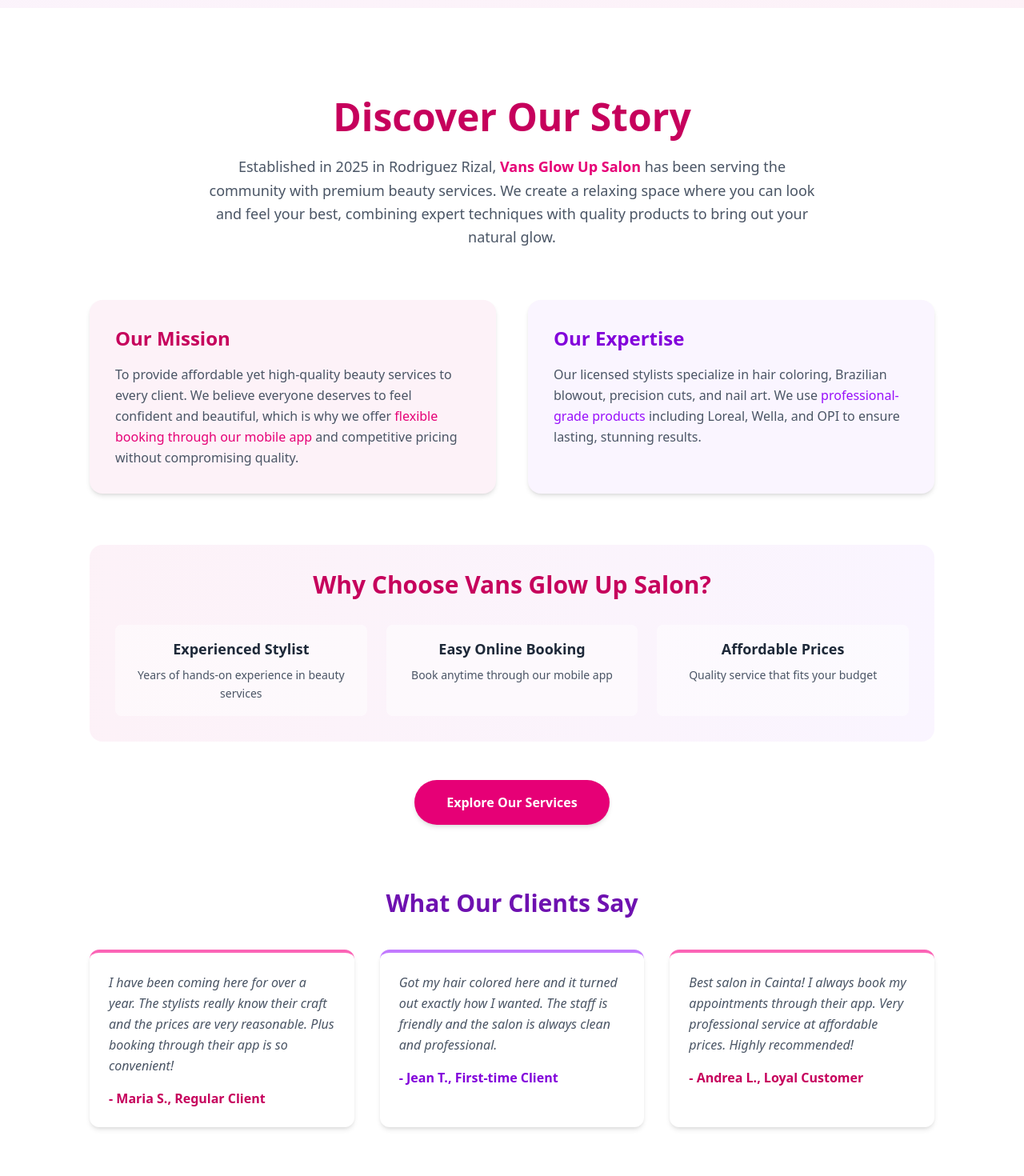
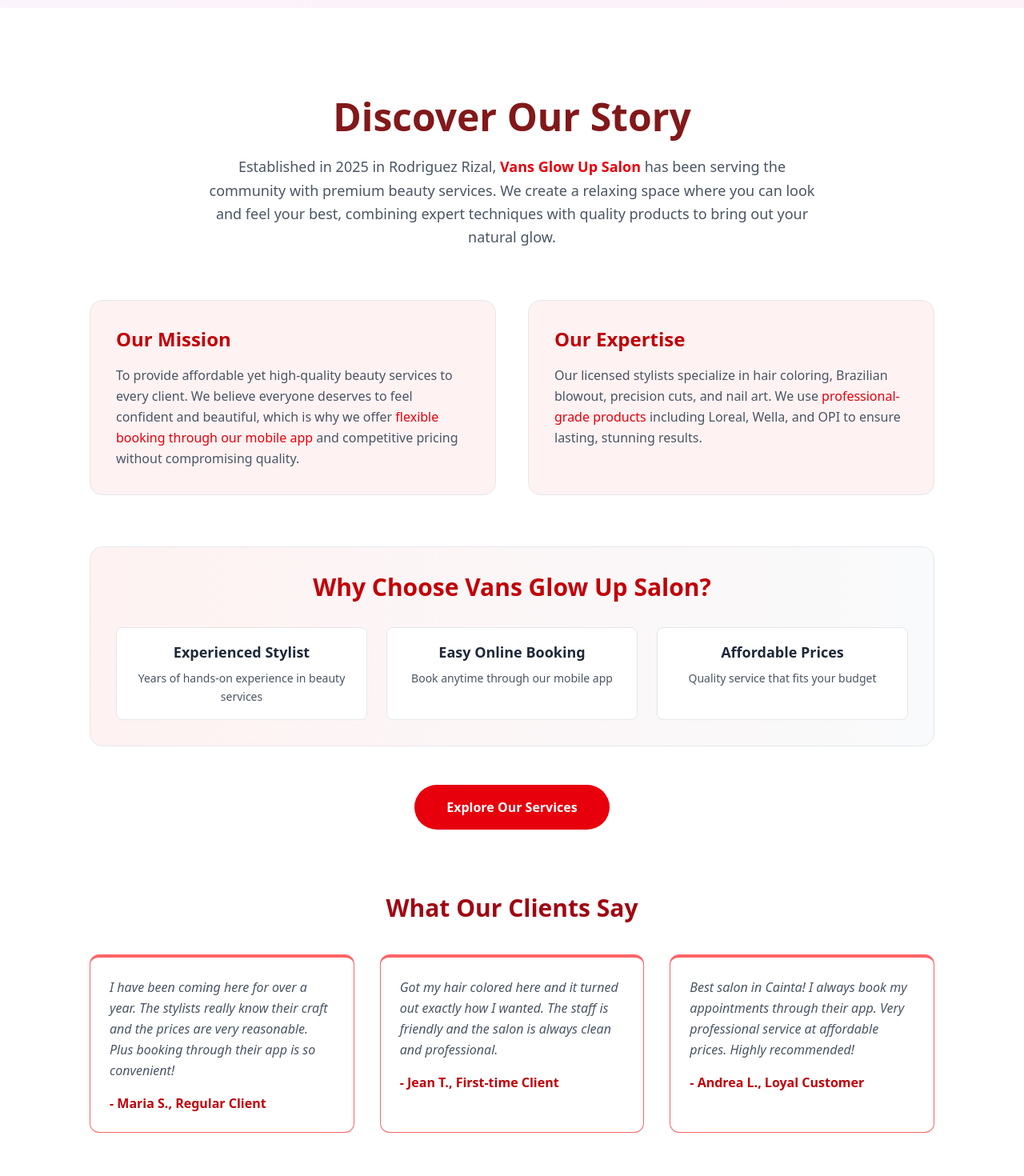
Before and after one commit to ryndngl/Salon_Website, a React (Vite) app: page / in a window 1280 px wide. Shown: the part 3160-4630 px from the top of the page at 80% size. Built offline with nearby package versions, Linux system fonts and the light colour scheme.

Commit message:
Update About section: change to red theme and remove shadows

```diff
--- a/src/components/About.jsx
+++ b/src/components/About.jsx
@@ -3,46 +3,46 @@
     <section id="about" className="py-12 sm:py-16 md:py-20 lg:py-28 bg-white text-gray-800">
       <div className="container mx-auto px-4 sm:px-6 md:px-8 lg:px-12 max-w-6xl">
 
-        <h2 className="text-3xl sm:text-4xl md:text-5xl font-bold text-center mb-4 sm:mb-5 md:mb-6 text-pink-700">
+        <h2 className="text-3xl sm:text-4xl md:text-5xl font-bold text-center mb-4 sm:mb-5 md:mb-6 text-red-900">
           Discover Our Story
         </h2>
 
         <p className="text-center text-base sm:text-lg text-gray-600 max-w-3xl mx-auto mb-10 sm:mb-12 md:mb-16 leading-relaxed">
-          Established in 2025 in Rodriguez Rizal, <span className="font-semibold text-pink-600">Vans Glow Up Salon</span> has been serving the community with premium beauty services. We create a relaxing space where you can look and feel your best, combining expert techniques with quality products to bring out your natural glow.
+          Established in 2025 in Rodriguez Rizal, <span className="font-semibold text-red-600">Vans Glow Up Salon</span> has been serving the community with premium beauty services. We create a relaxing space where you can look and feel your best, combining expert techniques with quality products to bring out your natural glow.
         </p>
 
         <div className="grid grid-cols-1 md:grid-cols-2 gap-6 sm:gap-8 md:gap-10">
 
-          <div className="bg-pink-50 p-6 sm:p-7 md:p-8 rounded-xl sm:rounded-2xl shadow-md hover:shadow-lg transition">
-            <h3 className="text-xl sm:text-2xl font-semibold text-pink-700 mb-3 sm:mb-4">Our Mission</h3>
+          <div className="bg-red-50 p-6 sm:p-7 md:p-8 rounded-xl sm:rounded-2xl border border-gray-200 transition">
+            <h3 className="text-xl sm:text-2xl font-semibold text-red-700 mb-3 sm:mb-4">Our Mission</h3>
             <p className="text-sm sm:text-base text-gray-600 leading-relaxed">
-              To provide affordable yet high-quality beauty services to every client. We believe everyone deserves to feel confident and beautiful, which is why we offer <span className="font-medium text-pink-600">flexible booking through our mobile app</span> and competitive pricing without compromising quality.
+              To provide affordable yet high-quality beauty services to every client. We believe everyone deserves to feel confident and beautiful, which is why we offer <span className="font-medium text-red-600">flexible booking through our mobile app</span> and competitive pricing without compromising quality.
             </p>
           </div>
 
-          <div className="bg-purple-50 p-6 sm:p-7 md:p-8 rounded-xl sm:rounded-2xl shadow-md hover:shadow-lg transition">
-            <h3 className="text-xl sm:text-2xl font-semibold text-purple-700 mb-3 sm:mb-4">Our Expertise</h3>
+          <div className="bg-red-50 p-6 sm:p-7 md:p-8 rounded-xl sm:rounded-2xl border border-gray-200 transition">
+            <h3 className="text-xl sm:text-2xl font-semibold text-red-700 mb-3 sm:mb-4">Our Expertise</h3>
             <p className="text-sm sm:text-base text-gray-600 leading-relaxed">
-              Our licensed stylists specialize in hair coloring, Brazilian blowout, precision cuts, and nail art. We use <span className="font-medium text-purple-600">professional-grade products</span> including Loreal, Wella, and OPI to ensure lasting, stunning results.
+              Our licensed stylists specialize in hair coloring, Brazilian blowout, precision cuts, and nail art. We use <span className="font-medium text-red-600">professional-grade products</span> including Loreal, Wella, and OPI to ensure lasting, stunning results.
             </p>
           </div>
 
         </div>
 
-        <div className="mt-10 sm:mt-12 md:mt-16 bg-gradient-to-r from-pink-50 to-purple-50 p-6 sm:p-7 md:p-8 rounded-xl sm:rounded-2xl">
-          <h3 className="text-2xl sm:text-3xl font-bold text-center mb-6 sm:mb-7 md:mb-8 text-pink-700">
+        <div className="mt-10 sm:mt-12 md:mt-16 bg-gradient-to-r from-red-50 to-gray-50 p-6 sm:p-7 md:p-8 rounded-xl sm:rounded-2xl border border-gray-200">
+          <h3 className="text-2xl sm:text-3xl font-bold text-center mb-6 sm:mb-7 md:mb-8 text-red-700">
             Why Choose Vans Glow Up Salon?
           </h3>
           <div className="grid grid-cols-1 sm:grid-cols-3 gap-4 sm:gap-5 md:gap-6 text-center">
-            <div className="bg-white/50 p-4 rounded-lg">
+            <div className="bg-white p-4 rounded-lg border border-gray-200">
               <h4 className="font-semibold text-base sm:text-lg mb-2">Experienced Stylist</h4>
               <p className="text-gray-600 text-xs sm:text-sm leading-relaxed">Years of hands-on experience in beauty services</p>
             </div>
-            <div className="bg-white/50 p-4 rounded-lg">
+            <div className="bg-white p-4 rounded-lg border border-gray-200">
               <h4 className="font-semibold text-base sm:text-lg mb-2">Easy Online Booking</h4>
               <p className="text-gray-600 text-xs sm:text-sm leading-relaxed">Book anytime through our mobile app</p>
             </div>
-            <div className="bg-white/50 p-4 rounded-lg">
+            <div className="bg-white p-4 rounded-lg border border-gray-200">
               <h4 className="font-semibold text-base sm:text-lg mb-2">Affordable Prices</h4>
               <p className="text-gray-600 text-xs sm:text-sm leading-relaxed">Quality service that fits your budget</p>
             </div>
@@ -50,36 +50,36 @@
         </div>
 
         <div className="text-center mt-8 sm:mt-10 md:mt-12">
-          <a href="#services" className="inline-block bg-pink-600 hover:bg-pink-700 text-white font-semibold py-3 px-6 sm:py-3 sm:px-8 md:py-4 md:px-10 rounded-full shadow-md transition text-sm sm:text-base hover:scale-105 active:scale-95">
+          <a href="#services" className="inline-block bg-red-600 hover:bg-red-700 text-white font-semibold py-3 px-6 sm:py-3 sm:px-8 md:py-4 md:px-10 rounded-full transition text-sm sm:text-base hover:scale-105 active:scale-95">
             Explore Our Services
           </a>
         </div>
 
         <div className="mt-12 sm:mt-16 md:mt-20">
-          <h3 className="text-2xl sm:text-3xl font-bold text-center mb-6 sm:mb-8 md:mb-10 text-purple-800">
+          <h3 className="text-2xl sm:text-3xl font-bold text-center mb-6 sm:mb-8 md:mb-10 text-red-800">
             What Our Clients Say
           </h3>
           <div className="grid grid-cols-1 sm:grid-cols-2 lg:grid-cols-3 gap-6 sm:gap-7 md:gap-8">
 
-            <div className="bg-white p-5 sm:p-6 rounded-xl shadow-md border-t-4 border-pink-400 hover:shadow-lg transition">
+            <div className="bg-white p-5 sm:p-6 rounded-xl border-t-4 border-red-400 border border-gray-200 transition">
               <p className="italic text-gray-600 mb-3 sm:mb-4 text-sm sm:text-base leading-relaxed">
                 I have been coming here for over a year. The stylists really know their craft and the prices are very reasonable. Plus booking through their app is so convenient!
               </p>
-              <p className="font-semibold text-pink-700 text-sm sm:text-base">- Maria S., Regular Client</p>
+              <p className="font-semibold text-red-700 text-sm sm:text-base">- Maria S., Regular Client</p>
             </div>
 
-            <div className="bg-white p-5 sm:p-6 rounded-xl shadow-md border-t-4 border-purple-400 hover:shadow-lg transition">
+            <div className="bg-white p-5 sm:p-6 rounded-xl border-t-4 border-red-400 border border-gray-200 transition">
               <p className="italic text-gray-600 mb-3 sm:mb-4 text-sm sm:text-base leading-relaxed">
                 Got my hair colored here and it turned out exactly how I wanted. The staff is friendly and the salon is always clean and professional.
               </p>
-              <p className="font-semibold text-purple-700 text-sm sm:text-base">- Jean T., First-time Client</p>
+              <p className="font-semibold text-red-700 text-sm sm:text-base">- Jean T., First-time Client</p>
             </div>
 
-            <div className="bg-white p-5 sm:p-6 rounded-xl shadow-md border-t-4 border-pink-400 hover:shadow-lg transition sm:col-span-2 lg:col-span-1">
+            <div className="bg-white p-5 sm:p-6 rounded-xl border-t-4 border-red-400 border border-gray-200 transition sm:col-span-2 lg:col-span-1">
               <p className="italic text-gray-600 mb-3 sm:mb-4 text-sm sm:text-base leading-relaxed">
                 Best salon in Cainta! I always book my appointments through their app. Very professional service at affordable prices. Highly recommended!
               </p>
-              <p className="font-semibold text-pink-700 text-sm sm:text-base">- Andrea L., Loyal Customer</p>
+              <p className="font-semibold text-red-700 text-sm sm:text-base">- Andrea L., Loyal Customer</p>
             </div>
 
           </div>
```
